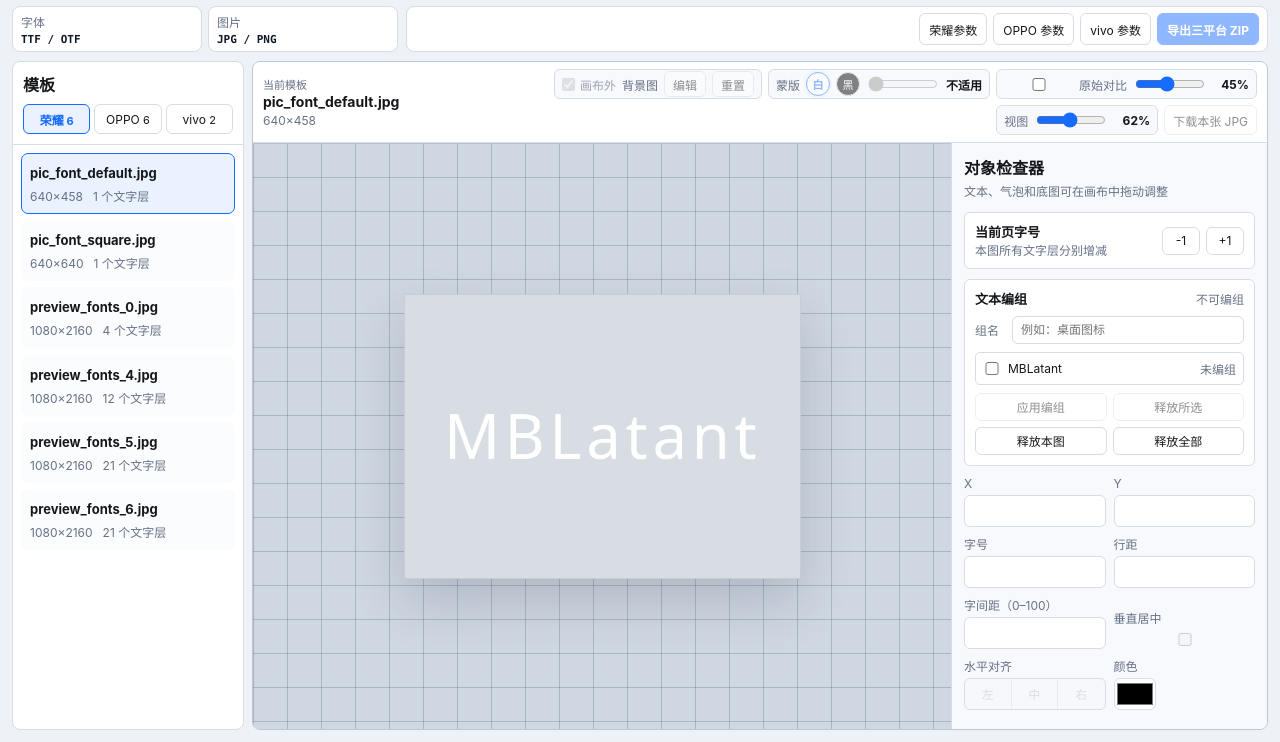
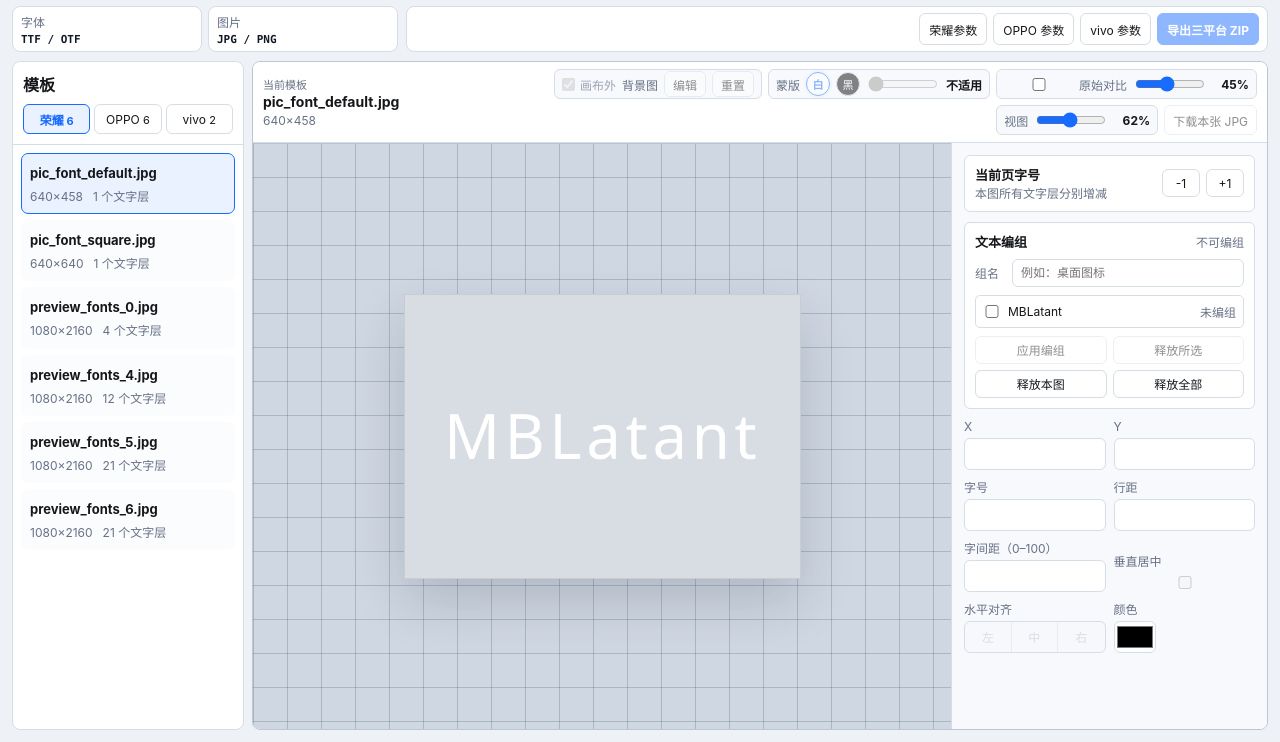
Before and after one commit to z-qclaw/latintools-hsk1, a plain HTML site: page tools/honor-preview/index.html in a window 1280 px wide. Shown: the part 58-800 px from the top of the page. Drawn offline with Linux system fonts and the light colour scheme.

Commit message:
Remove redundant inspector copy

```diff
--- a/tools/honor-preview/index.html
+++ b/tools/honor-preview/index.html
@@ -123,10 +123,6 @@
           </div>
 
           <section class="param-panel" aria-label="对象参数">
-            <div class="param-head">
-              <strong>对象检查器</strong>
-              <span>文本、气泡和底图可在画布中拖动调整</span>
-            </div>
             <div class="text-controls">
               <div class="selected-layer">
                 <span class="label" id="activeLayerKind">当前文字层</span>
--- a/tools/honor-preview/style.css
+++ b/tools/honor-preview/style.css
@@ -650,8 +650,8 @@ p {
 
 .param-panel {
   display: grid;
-  grid-template-rows: auto minmax(0, 1fr);
-  gap: 12px;
+  grid-template-rows: minmax(0, 1fr);
+  gap: 0;
   align-items: stretch;
   min-width: 0;
   padding: 12px;
```
